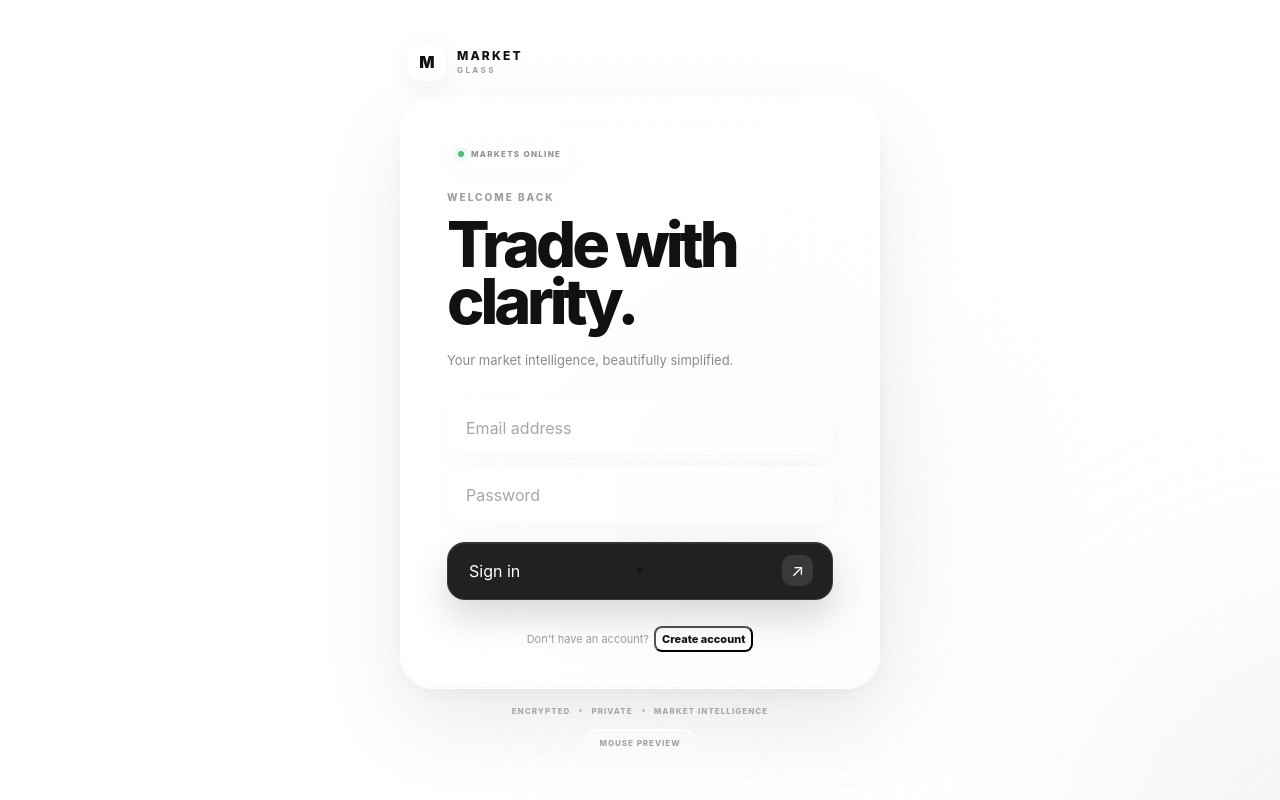
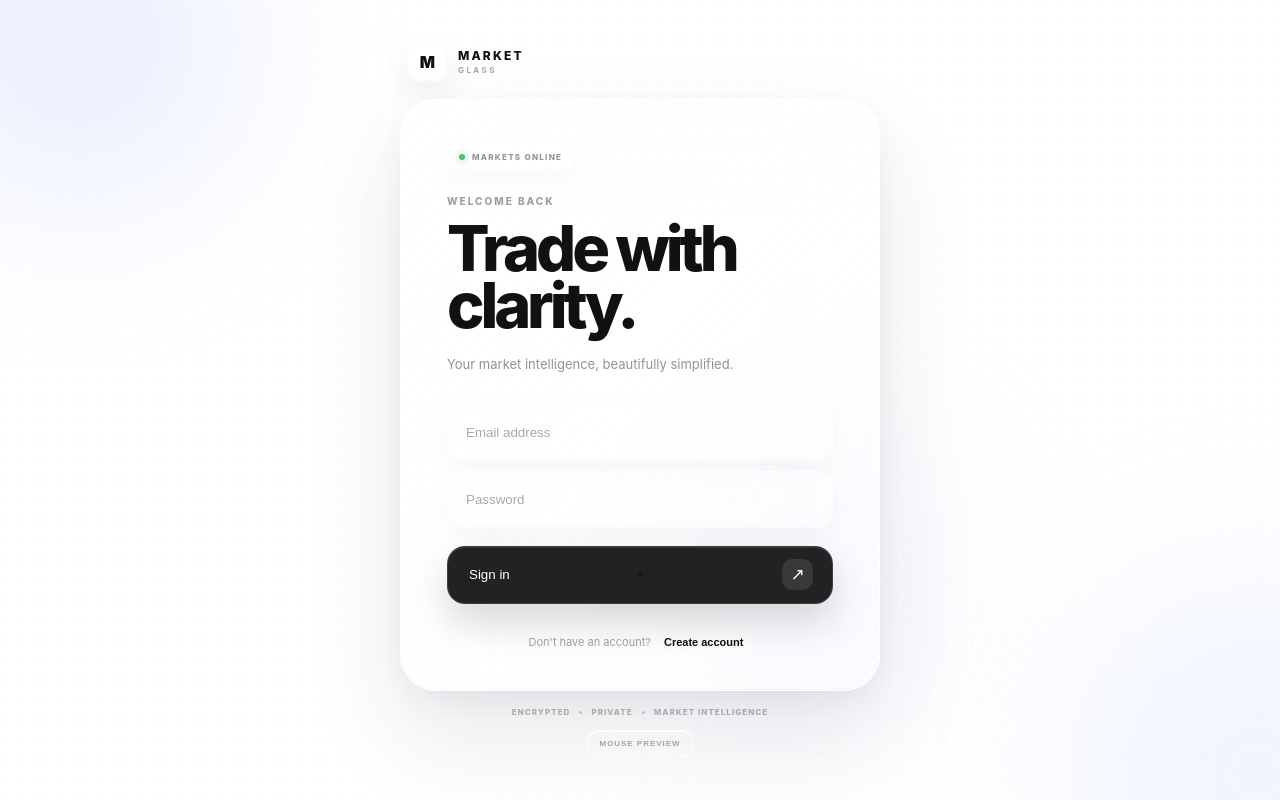
Before and after one commit to 7mud2007a/Edge-trader, a React (Vite) app: page / in a window 1280 px wide. Built offline with nearby package versions, Linux system fonts and the light colour scheme.

Commit message:
Update app.css

```diff
--- a/src/app.css
+++ b/src/app.css
@@ -29,17 +29,13 @@ body {
   background: #fff;
 }
 
-button,
-input {
-  font: inherit;
-}
-
 /* =========================
-   WHITE BACKGROUND
+   WHITE LIQUID GLASS WORLD
 ========================= */
 
 .app {
   position: relative;
+
   min-height: 100vh;
   min-height: 100svh;
 
@@ -51,79 +47,99 @@ input {
 
   overflow: hidden;
 
-  background: #ffffff;
+  background: #fff;
 }
 
-/* Soft glass light */
+/* Soft objects behind glass */
 
 .light {
   position: absolute;
-
-  width: 500px;
-  height: 500px;
 
   border-radius: 50%;
 
   pointer-events: none;
 
-  filter: blur(110px);
+  filter: blur(70px);
 
-  opacity: 0.7;
+  opacity: 0.75;
 
-  animation: floatLight 12s ease-in-out infinite alternate;
+  animation:
+    floatingLight 12s ease-in-out infinite alternate;
 }
 
 .light-one {
-  top: -330px;
-  left: -250px;
+  width: 420px;
+  height: 420px;
 
-  background: rgba(255, 255, 255, 0.95);
+  top: -170px;
+  left: -130px;
+
+  background:
+    radial-gradient(
+      circle,
+      rgba(205, 215, 255, 0.65),
+      rgba(255, 255, 255, 0)
+    );
 }
 
 .light-two {
-  right: -300px;
-  bottom: -300px;
+  width: 480px;
+  height: 480px;
 
-  background: rgba(225, 228, 234, 0.55);
+  right: -200px;
+  bottom: -200px;
+
+  background:
+    radial-gradient(
+      circle,
+      rgba(220, 230, 255, 0.7),
+      rgba(255, 255, 255, 0)
+    );
 
   animation-delay: -4s;
 }
 
 .light-three {
-  width: 320px;
-  height: 320px;
+  width: 330px;
+  height: 330px;
 
-  top: 45%;
   left: 50%;
+  top: 50%;
 
   transform: translate(-50%, -50%);
 
-  background: rgba(245, 246, 248, 0.9);
+  background:
+    radial-gradient(
+      circle,
+      rgba(240, 242, 255, 0.8),
+      rgba(255, 255, 255, 0)
+    );
 
   animation-delay: -7s;
 }
 
-@keyframes floatLight {
+@keyframes floatingLight {
   from {
-    transform: translate3d(-15px, -10px, 0);
+    transform: translate3d(-20px, -12px, 0);
   }
 
   to {
-    transform: translate3d(18px, 15px, 0);
+    transform: translate3d(20px, 15px, 0);
   }
 }
 
 /* =========================
-   GLASS NOISE
+   GLASS GRAIN
 ========================= */
 
 .noise {
   position: absolute;
+
   inset: 0;
 
   pointer-events: none;
 
-  opacity: 0.018;
+  opacity: 0.025;
 
   background-image:
     radial-gradient(
@@ -147,7 +163,7 @@ input {
 }
 
 /* =========================
-   BRAND
+   BRAND GLASS
 ========================= */
 
 .brand {
@@ -159,32 +175,40 @@ input {
   margin:
     0
     0
-    16px
+    17px
     8px;
 }
 
 .brand-icon {
-  width: 38px;
-  height: 38px;
+  width: 39px;
+  height: 39px;
 
   display: grid;
   place-items: center;
 
-  border-radius: 13px;
+  border-radius: 14px;
+
+  /* REAL TRANSPARENT GLASS */
 
   background:
-    rgba(255, 255, 255, 0.38);
+    rgba(255, 255, 255, 0.18);
 
   border:
     1px solid
-    rgba(255, 255, 255, 0.85);
+    rgba(255, 255, 255, 0.78);
 
   box-shadow:
-    0 8px 30px rgba(0, 0, 0, 0.06),
-    inset 0 1px 0 rgba(255, 255, 255, 0.95);
+    inset 0 1px 0 rgba(255, 255, 255, 0.95),
+    inset 0 -1px 0 rgba(0, 0, 0, 0.035),
+    0 12px 30px rgba(30, 40, 70, 0.08);
 
-  backdrop-filter: blur(30px);
-  -webkit-backdrop-filter: blur(30px);
+  backdrop-filter:
+    blur(35px)
+    saturate(180%);
+
+  -webkit-backdrop-filter:
+    blur(35px)
+    saturate(180%);
 }
 
 .brand-icon span {
@@ -210,7 +234,8 @@ input {
 .brand > div:last-child span {
   margin-top: 4px;
 
-  color: rgba(0, 0, 0, 0.38);
+  color:
+    rgba(0, 0, 0, 0.35);
 
   font-size: 8px;
 
@@ -220,7 +245,7 @@ input {
 }
 
 /* =========================
-   MAIN GLASS
+   MAIN LIQUID GLASS
 ========================= */
 
 .auth-window {
@@ -228,32 +253,45 @@ input {
 
   overflow: hidden;
 
-  border-radius: 34px;
+  border-radius: 36px;
+
+  /*
+     IMPORTANT:
+     This is transparent.
+     The background behind it remains visible.
+  */
 
   background:
     linear-gradient(
       135deg,
-      rgba(255, 255, 255, 0.48),
-      rgba(255, 255, 255, 0.2)
+      rgba(255, 255, 255, 0.32),
+      rgba(255, 255, 255, 0.08)
     );
 
   border:
     1px solid
-    rgba(255, 255, 255, 0.95);
+    rgba(255, 255, 255, 0.82);
 
   box-shadow:
-    0 35px 90px rgba(0, 0, 0, 0.08),
-    0 8px 25px rgba(0, 0, 0, 0.04),
-    inset 0 1px 0 rgba(255, 255, 255, 1),
-    inset 0 -1px 0 rgba(0, 0, 0, 0.025);
+    0 45px 100px
+      rgba(30, 40, 70, 0.10),
+
+    0 10px 35px
+      rgba(30, 40, 70, 0.055),
+
+    inset 0 1px 0
+      rgba(255, 255, 255, 0.95),
+
+    inset 0 -1px 0
+      rgba(0, 0, 0, 0.035);
 
   backdrop-filter:
     blur(45px)
-    saturate(150%);
+    saturate(180%);
 
   -webkit-backdrop-filter:
     blur(45px)
-    saturate(150%);
+    saturate(180%);
 
   will-change:
     transform,
@@ -261,7 +299,7 @@ input {
     opacity;
 }
 
-/* Glass reflection */
+/* Strong glass reflection */
 
 .glass-highlight {
   position: absolute;
@@ -272,24 +310,26 @@ input {
 
   background:
     linear-gradient(
-      125deg,
-      rgba(255, 255, 255, 0.8),
-      transparent 25%,
-      transparent 70%,
-      rgba(255, 255, 255, 0.3)
+      115deg,
+      rgba(255, 255, 255, 0.78)
+      0%,
+      rgba(255, 255, 255, 0.25)
+      18%,
+      rgba(255, 255, 255, 0)
+      42%
     );
 
-  opacity: 0.75;
+  opacity: 0.85;
 }
 
 /* =========================
-   PAGE TRANSITIONS
+   TRANSITIONS
 ========================= */
 
 .transition-next {
   animation:
     slideNext
-    0.44s
+    0.48s
     cubic-bezier(
       0.22,
       1,
@@ -301,7 +341,7 @@ input {
 .transition-back {
   animation:
     slideBack
-    0.44s
+    0.48s
     cubic-bezier(
       0.22,
       1,
@@ -315,8 +355,8 @@ input {
     opacity: 0;
 
     transform:
-      translateX(65px)
-      scale(0.985);
+      translateX(70px)
+      scale(0.97);
 
     filter: blur(18px);
   }
@@ -343,8 +383,8 @@ input {
     opacity: 0;
 
     transform:
-      translateX(-65px)
-      scale(0.985);
+      translateX(-70px)
+      scale(0.97);
 
     filter: blur(18px);
   }
@@ -396,7 +436,7 @@ input {
     opacity: 0;
 
     transform:
-      translateY(10px);
+      translateY(12px);
   }
 
   to {
@@ -408,7 +448,7 @@ input {
 }
 
 /* =========================
-   LABEL
+   GLASS STATUS
 ========================= */
 
 .top-label {
@@ -420,27 +460,33 @@ input {
   margin-bottom: 24px;
 
   padding:
-    7px
-    10px;
+    8px
+    11px;
 
-  border-radius: 10px;
+  border-radius: 11px;
 
   color:
-    rgba(0, 0, 0, 0.43);
+    rgba(0, 0, 0, 0.42);
 
   background:
-    rgba(255, 255, 255, 0.28);
+    rgba(255, 255, 255, 0.14);
 
   border:
     1px solid
-    rgba(255, 255, 255, 0.75);
+    rgba(255, 255, 255, 0.72);
 
   box-shadow:
-    inset 0 1px 0 rgba(255, 255, 255, 0.9),
-    0 5px 20px rgba(0, 0, 0, 0.025);
+    inset 0 1px 0
+      rgba(255, 255, 255, 0.9),
 
-  backdrop-filter: blur(22px);
-  -webkit-backdrop-filter: blur(22px);
+    inset 0 -1px 0
+      rgba(0, 0, 0, 0.025),
+
+    0 8px 25px
+      rgba(30, 40, 70, 0.04);
+
+  backdrop-filter: blur(30px);
+  -webkit-backdrop-filter: blur(30px);
 
   font-size: 8px;
 
@@ -455,15 +501,18 @@ input {
 
   border-radius: 50%;
 
-  background: #55b879;
+  background: #53b878;
 
   box-shadow:
-    0 0 0 4px rgba(85, 184, 121, 0.08),
-    0 0 13px rgba(85, 184, 121, 0.35);
+    0 0 0 4px
+      rgba(83, 184, 120, 0.08),
+
+    0 0 14px
+      rgba(83, 184, 120, 0.35);
 }
 
 /* =========================
-   TYPOGRAPHY
+   TEXT
 ========================= */
 
 .eyebrow {
@@ -509,7 +558,7 @@ h1 {
     30px;
 
   color:
-    rgba(0, 0, 0, 0.46);
+    rgba(0, 0, 0, 0.43);
 
   font-size: 13px;
 
@@ -517,13 +566,17 @@ h1 {
 }
 
 /* =========================
-   INPUTS
+   GLASS INPUTS
 ========================= */
 
 form {
   display: grid;
 
   gap: 10px;
+}
+
+.field {
+  position: relative;
 }
 
 .field input {
@@ -540,47 +593,72 @@ form {
 
   border-radius: 17px;
 
+  /*
+     VERY transparent
+  */
+
   background:
-    rgba(255, 255, 255, 0.22);
+    rgba(255, 255, 255, 0.12);
 
   border:
     1px solid
-    rgba(255, 255, 255, 0.75);
+    rgba(255, 255, 255, 0.72);
 
   box-shadow:
-    inset 0 1px 0 rgba(255, 255, 255, 0.85),
-    inset 0 -1px 0 rgba(0, 0, 0, 0.025),
-    0 7px 25px rgba(0, 0, 0, 0.025);
+    inset 0 1px 0
+      rgba(255, 255, 255, 0.9),
 
-  backdrop-filter: blur(28px);
-  -webkit-backdrop-filter: blur(28px);
+    inset 0 -1px 0
+      rgba(0, 0, 0, 0.025),
+
+    0 8px 25px
+      rgba(30, 40, 70, 0.035);
+
+  backdrop-filter:
+    blur(30px)
+    saturate(170%);
+
+  -webkit-backdrop-filter:
+    blur(30px)
+    saturate(170%);
 
   transition:
     background 0.25s ease,
     border-color 0.25s ease,
-    box-shadow 0.25s ease;
+    box-shadow 0.25s ease,
+    transform 0.25s ease;
+}
+
+.field input:hover {
+  background:
+    rgba(255, 255, 255, 0.2);
+}
+
+.field input:focus {
+  background:
+    rgba(255, 255, 255, 0.27);
+
+  border-color:
+    rgba(255, 255, 255, 0.95);
+
+  box-shadow:
+    0 0 0 4px
+      rgba(255, 255, 255, 0.22),
+
+    0 12px 35px
+      rgba(30, 40, 70, 0.06),
+
+    inset 0 1px 0
+      rgba(255, 255, 255, 1);
 }
 
 .field input::placeholder {
   color:
-    rgba(0, 0, 0, 0.35);
-}
-
-.field input:focus {
-  background:
-    rgba(255, 255, 255, 0.48);
-
-  border-color:
-    rgba(0, 0, 0, 0.09);
-
-  box-shadow:
-    0 0 0 4px rgba(0, 0, 0, 0.018),
-    0 10px 30px rgba(0, 0, 0, 0.045),
-    inset 0 1px 0 rgba(255, 255, 255, 0.95);
+    rgba(0, 0, 0, 0.34);
 }
 
 /* =========================
-   ERROR
+   ERROR GLASS
 ========================= */
 
 .error-message {
@@ -593,20 +671,20 @@ form {
     9px
     11px;
 
-  border-radius: 11px;
+  border-radius: 12px;
 
   color:
-    rgba(90, 45, 45, 0.8);
+    rgba(85, 40, 40, 0.78);
 
   background:
-    rgba(255, 245, 245, 0.35);
+    rgba(255, 235, 235, 0.18);
 
   border:
     1px solid
-    rgba(120, 60, 60, 0.08);
+    rgba(255, 255, 255, 0.65);
 
-  backdrop-filter: blur(20px);
-  -webkit-backdrop-filter: blur(20px);
+  backdrop-filter: blur(25px);
+  -webkit-backdrop-filter: blur(25px);
 
   font-size: 11px;
 
@@ -626,7 +704,7 @@ form {
   border-radius: 50%;
 
   background:
-    rgba(120, 60, 60, 0.07);
+    rgba(100, 50, 50, 0.06);
 
   font-weight: 800;
 }
@@ -671,7 +749,7 @@ form {
 
   z-index: 1;
 
-  width: 76px;
+  width: 78px;
   height: 1px;
 
   left: 50%;
@@ -682,9 +760,9 @@ form {
   pointer-events: none;
 
   background:
-    rgba(0, 0, 0, 0.55);
+    rgba(0, 0, 0, 0.48);
 
-  opacity: 0.5;
+  opacity: 0.45;
 }
 
 .thread::before {
@@ -707,7 +785,7 @@ form {
 }
 
 /* =========================
-   BLACK GLASS BUTTON
+   BUTTON
 ========================= */
 
 .primary-button {
@@ -737,15 +815,18 @@ form {
   color: #fff;
 
   background:
-    rgba(15, 15, 16, 0.92);
+    rgba(12, 13, 15, 0.91);
 
   border:
     1px solid
-    rgba(255, 255, 255, 0.1);
+    rgba(255, 255, 255, 0.12);
 
   box-shadow:
-    0 17px 35px rgba(0, 0, 0, 0.15),
-    inset 0 1px 0 rgba(255, 255, 255, 0.08);
+    0 18px 40px
+      rgba(0, 0, 0, 0.16),
+
+    inset 0 1px 0
+      rgba(255, 255, 255, 0.09);
 
   transition:
     transform
@@ -760,8 +841,11 @@ form {
 
 .primary-button:hover {
   box-shadow:
-    0 22px 42px rgba(0, 0, 0, 0.18),
-    inset 0 1px 0 rgba(255, 255, 255, 0.1);
+    0 23px 45px
+      rgba(0, 0, 0, 0.19),
+
+    inset 0 1px 0
+      rgba(255, 255, 255, 0.12);
 }
 
 .primary-button:active {
@@ -778,7 +862,7 @@ form {
   border-radius: 10px;
 
   background:
-    rgba(255, 255, 255, 0.11);
+    rgba(255, 255, 255, 0.1);
 
   font-size: 17px;
 }
@@ -820,16 +904,17 @@ form {
   border-radius: 50%;
 
   background:
-    rgba(255, 255, 255, 0.55);
+    rgba(255, 255, 255, 0.25);
 
   border:
     2px solid #111;
 
   box-shadow:
-    0 4px 18px rgba(0, 0, 0, 0.2);
+    0 5px 20px
+      rgba(0, 0, 0, 0.2);
 
-  backdrop-filter: blur(10px);
-  -webkit-backdrop-filter: blur(10px);
+  backdrop-filter: blur(12px);
+  -webkit-backdrop-filter: blur(12px);
 }
 
 /* =========================
@@ -848,15 +933,15 @@ form {
   margin-top: 26px;
 
   color:
-    rgba(0, 0, 0, 0.38);
+    rgba(0, 0, 0, 0.37);
 
   font-size: 11px;
 }
 
 .text-button {
   padding:
-    4px
-    6px;
+    5px
+    7px;
 
   cursor: pointer;
 
@@ -865,19 +950,31 @@ form {
   color: #111;
 
   background:
-    rgba(255, 255, 255, 0.18);
+    rgba(255, 255, 255, 0.12);
+
+  border:
+    1px solid
+    rgba(255, 255, 255, 0.55);
+
+  backdrop-filter: blur(20px);
+  -webkit-backdrop-filter: blur(20px);
 
   font-size: 11px;
 
   font-weight: 800;
 
   transition:
-    background 0.2s ease;
+    background 0.2s ease,
+    box-shadow 0.2s ease;
 }
 
 .text-button:hover {
   background:
-    rgba(255, 255, 255, 0.55);
+    rgba(255, 255, 255, 0.32);
+
+  box-shadow:
+    0 7px 20px
+      rgba(30, 40, 70, 0.05);
 }
 
 /* =========================
@@ -894,7 +991,7 @@ form {
   margin-top: 17px;
 
   color:
-    rgba(0, 0, 0, 0.3);
+    rgba(0, 0, 0, 0.28);
 
   font-size: 8px;
 
@@ -910,11 +1007,11 @@ form {
   border-radius: 50%;
 
   background:
-    rgba(0, 0, 0, 0.22);
+    rgba(0, 0, 0, 0.2);
 }
 
 /* =========================
-   TEST BUTTON
+   TEST MODE
 ========================= */
 
 .test-mode-button {
@@ -929,22 +1026,23 @@ form {
     8px
     12px;
 
-  border-radius: 10px;
+  border-radius: 11px;
 
   cursor: pointer;
 
   color:
-    rgba(0, 0, 0, 0.35);
+    rgba(0, 0, 0, 0.34);
 
   background:
-    rgba(255, 255, 255, 0.28);
+    rgba(255, 255, 255, 0.12);
 
   border:
     1px solid
-    rgba(255, 255, 255, 0.8);
+    rgba(255, 255, 255, 0.7);
 
   box-shadow:
-    inset 0 1px 0 rgba(255, 255, 255, 0.9);
+    inset 0 1px 0
+      rgba(255, 255, 255, 0.9);
 
   backdrop-filter: blur(25px);
   -webkit-backdrop-filter: blur(25px);
@@ -960,11 +1058,14 @@ form {
   color: #111;
 
   background:
-    rgba(255, 255, 255, 0.55);
+    rgba(255, 255, 255, 0.3);
 
   box-shadow:
-    0 8px 25px rgba(0, 0, 0, 0.06),
-    inset 0 1px 0 rgba(255, 255, 255, 1);
+    0 8px 25px
+      rgba(30, 40, 70, 0.07),
+
+    inset 0 1px 0
+      rgba(255, 255, 255, 1);
 }
 
 /* =========================
@@ -999,7 +1100,7 @@ form {
     width: 34px;
     height: 34px;
 
-    border-radius: 11px;
+    border-radius: 12px;
   }
 
   h1 {
@@ -1035,12 +1136,6 @@ form {
   h1 {
     font-size: 42px;
   }
-
-  .secure-footer {
-    gap: 6px;
-
-    letter-spacing: 0.08em;
-  }
 }
 
 /* =========================
```
